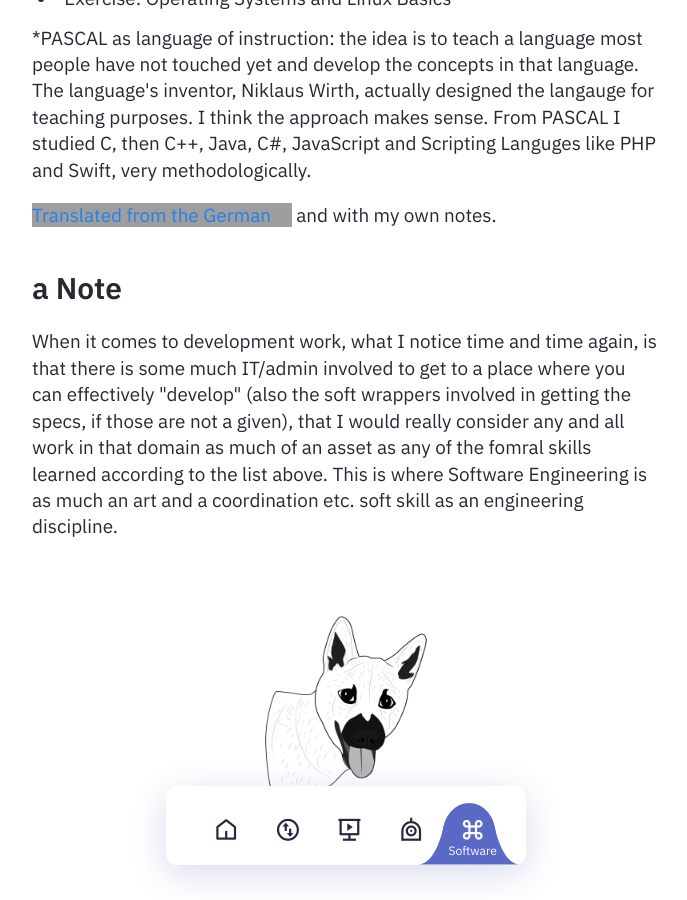
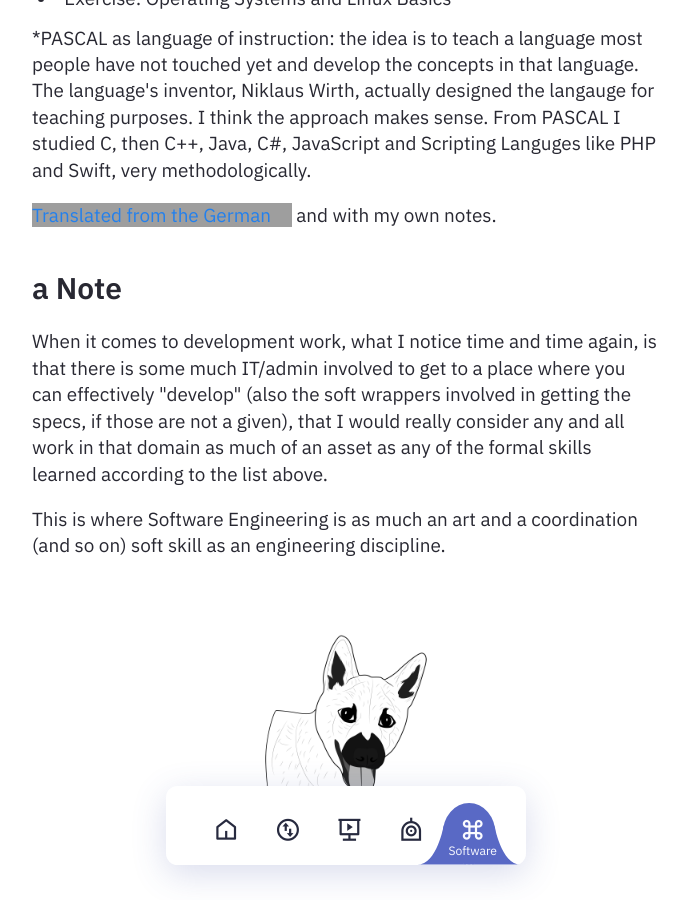
Before and after one commit to heseltime/heseltime.github.io, a Jekyll site: the page built from pages/rDse.md, in a window 1280 px wide and 900 px high, scrolled down 3447 px, cut to the strip 0-900 px from the top of the window. Shown: the whole strip, without its empty margins (294-981 px from the left). Built offline with Jekyll 4.4.1, drawn with Linux system fonts in a browser that asks for light colours; grey boxes are pictures that could not be loaded.

Commit message:
Fix typo

```diff
--- a/pages/rDse.md
+++ b/pages/rDse.md
@@ -80,7 +80,9 @@
 
 ## a Note
 
-When it comes to development work, what I notice time and time again, is that there is some much IT/admin involved to get to a place where you can effectively "develop" (also the soft wrappers involved in getting the specs, if those are not a given), that I would really consider any and all work in that domain as much of an asset as any of the fomral skills learned according to the list above. This is where Software Engineering is as much an art and a coordination etc. soft skill as an engineering discipline.
+When it comes to development work, what I notice time and time again, is that there is some much IT/admin involved to get to a place where you can effectively "develop" (also the soft wrappers involved in getting the specs, if those are not a given), that I would really consider any and all work in that domain as much of an asset as any of the formal skills learned according to the list above.
+
+This is where Software Engineering is as much an art and a coordination (and so on) soft skill as an engineering discipline.
 
 <nav class="nav">
     <ul class="nav__list">
```
